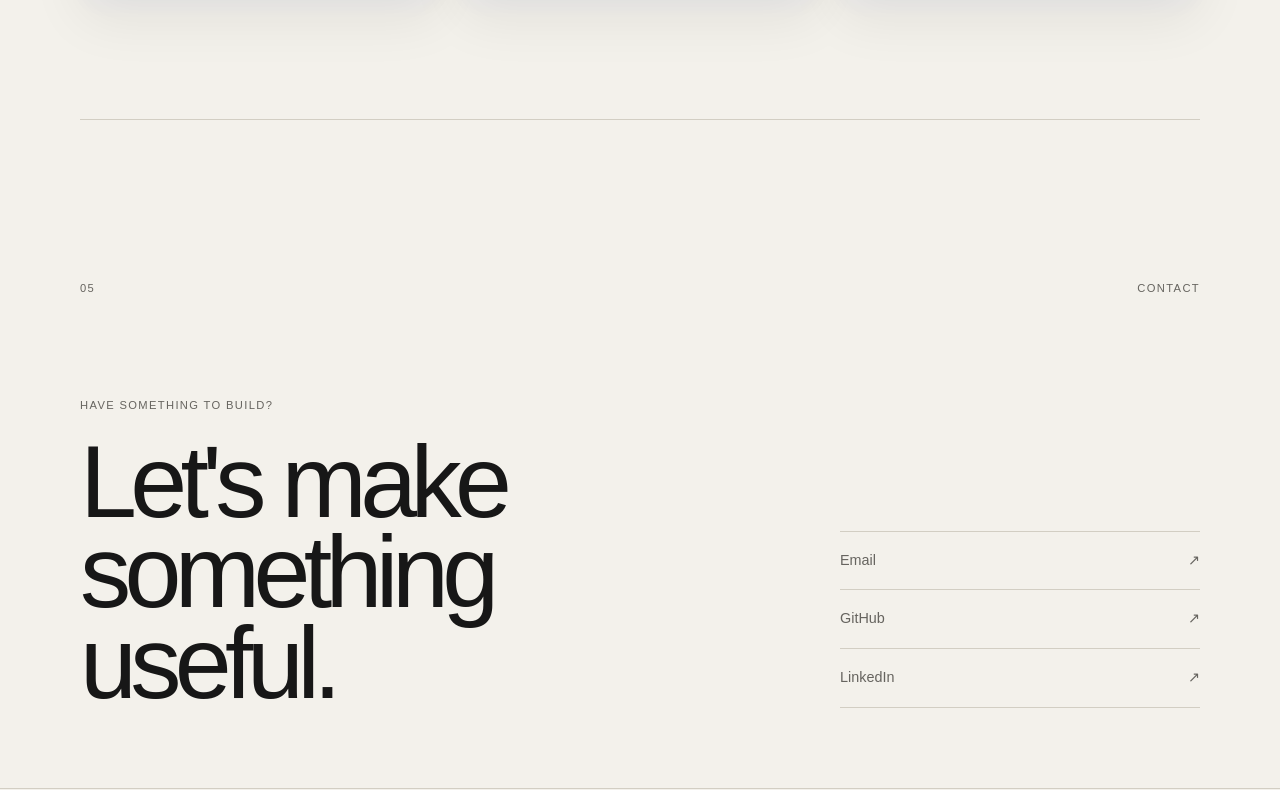
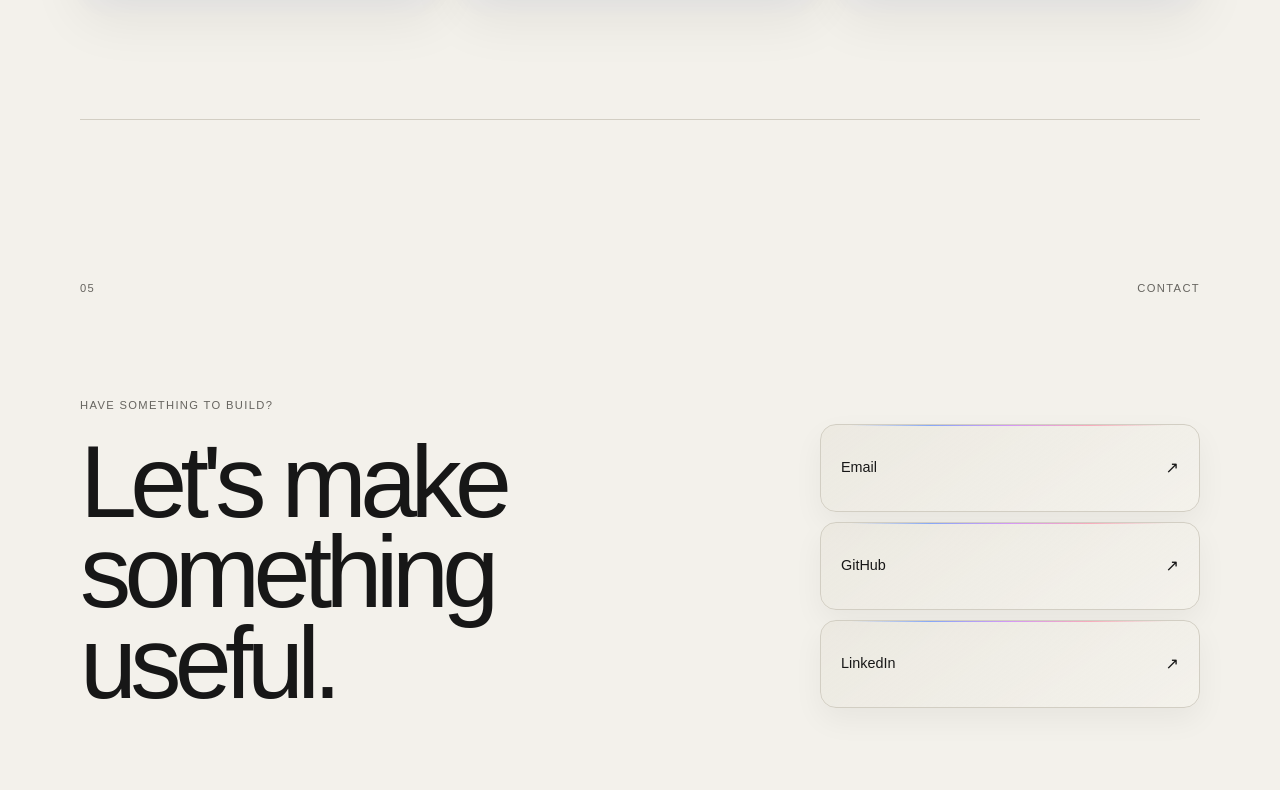
Before and after one commit to HaniSemayat/portfolio-react, a React (Vite) app: page / in a window 1280 px wide. Shown: the part 8830-9620 px from the top of the page. Built offline with nearby package versions, Linux system fonts and the light colour scheme.

Commit message:
feat: redesign contact section

```diff
--- a/src/sections/Contact/Contact.css
+++ b/src/sections/Contact/Contact.css
@@ -1,72 +1,201 @@
 .contact {
-  padding: 160px 0 80px;
+  position: relative;
+
+  padding: 160px 0 120px;
+
   border-top: 1px solid var(--border);
 }
 
 .contact-heading {
   display: flex;
   justify-content: space-between;
+
   margin-bottom: 100px;
+
   color: var(--muted-text);
+
   font-size: 0.7rem;
   letter-spacing: 0.12em;
 }
 
 .contact-content {
   display: grid;
-  grid-template-columns: 1fr 360px;
+  grid-template-columns: minmax(0, 1fr) 380px;
+
   gap: 100px;
+
   align-items: end;
 }
 
 .contact-eyebrow {
   margin: 0 0 24px;
+
   color: var(--muted-text);
+
   font-size: 0.7rem;
   letter-spacing: 0.12em;
 }
 
 .contact-main h2 {
   margin: 0;
+
   font-size: clamp(3.5rem, 8vw, 8rem);
   font-weight: 500;
   line-height: 0.88;
   letter-spacing: -0.065em;
 }
 
+/* Contact links */
+
 .contact-links {
-  border-top: 1px solid var(--border);
+  display: flex;
+  flex-direction: column;
+
+  gap: 10px;
 }
 
 .contact-link {
+  position: relative;
+
   display: flex;
   align-items: center;
   justify-content: space-between;
-  padding: 18px 0;
-  border-bottom: 1px solid var(--border);
-  color: var(--muted-text);
-  font-size: 0.9rem;
+
+  min-height: 88px;
+
+  padding: 18px 20px;
+
+  overflow: hidden;
+
+  border: 1px solid var(--border);
+  border-radius: 16px;
+
+  background:
+    linear-gradient(
+      145deg,
+      color-mix(in srgb, var(--surface) 70%, transparent),
+      color-mix(in srgb, var(--background) 96%, transparent)
+    );
+
+  color: var(--text);
+
+  box-shadow:
+    0 12px 30px color-mix(in srgb, var(--text) 5%, transparent);
+
   transition:
-    color 180ms ease,
-    padding 180ms ease;
+    transform 220ms ease,
+    border-color 220ms ease,
+    box-shadow 220ms ease;
+}
+
+.contact-link::before {
+  content: '';
+
+  position: absolute;
+
+  top: 0;
+  left: 8%;
+  right: 8%;
+
+  height: 1px;
+
+  background: linear-gradient(
+    90deg,
+    transparent,
+    rgba(91, 140, 255, 0.7),
+    rgba(198, 108, 255, 0.65),
+    rgba(255, 107, 145, 0.5),
+    transparent
+  );
 }
 
 .contact-link:hover {
-  padding-left: 8px;
-  color: var(--text);
+  transform: translateY(-3px);
+
+  border-color: color-mix(
+    in srgb,
+    var(--text) 28%,
+    var(--border)
+  );
+
+  box-shadow:
+    0 20px 45px color-mix(in srgb, var(--text) 9%, transparent),
+    0 8px 24px rgba(101, 110, 255, 0.06);
 }
 
-.contact-link span:last-child {
-  transition: transform 180ms ease;
+.contact-link > span:first-child {
+  display: flex;
+  flex-direction: column;
+
+  gap: 6px;
+
+  min-width: 0;
 }
 
-.contact-link:hover span:last-child {
+.contact-link small {
+  color: var(--muted-text);
+
+  font-size: 0.62rem;
+  letter-spacing: 0.12em;
+}
+
+.contact-link > span:first-child {
+  font-size: 0.9rem;
+}
+
+.contact-arrow {
+  flex-shrink: 0;
+
+  color: var(--muted-text);
+
+  font-size: 1rem;
+
+  transition:
+    color 180ms ease,
+    transform 180ms ease;
+}
+
+.contact-link:hover .contact-arrow {
+  color: var(--text);
+
   transform: translate(3px, -3px);
+}
+
+/* Disabled */
+
+.contact-link-disabled {
+  cursor: default;
+}
+
+.contact-link-disabled:hover {
+  transform: none;
+
+  border-color: var(--border);
+
+  box-shadow:
+    0 12px 30px color-mix(in srgb, var(--text) 5%, transparent);
+}
+
+.contact-link-disabled .contact-arrow {
+  opacity: 0.4;
+}
+
+/* Mobile */
+
+@media (max-width: 900px) {
+  .contact-content {
+    grid-template-columns: 1fr;
+    gap: 60px;
+  }
+
+  .contact-links {
+    max-width: 560px;
+  }
 }
 
 @media (max-width: 700px) {
   .contact {
-    padding: 100px 0 60px;
+    padding: 100px 0 80px;
   }
 
   .contact-heading {
@@ -74,11 +203,31 @@
   }
 
   .contact-content {
-    grid-template-columns: 1fr;
-    gap: 60px;
+    gap: 50px;
   }
 
   .contact-main h2 {
     font-size: clamp(3rem, 15vw, 6rem);
   }
+
+  .contact-link {
+    min-height: 82px;
+
+    padding: 16px;
+  }
 }
+
+@media (prefers-reduced-motion: reduce) {
+  .contact-link,
+  .contact-arrow {
+    transition: none;
+  }
+
+  .contact-link:hover {
+    transform: none;
+  }
+
+  .contact-link:hover .contact-arrow {
+    transform: none;
+  }
+}
--- a/src/sections/Contact/Contact.jsx
+++ b/src/sections/Contact/Contact.jsx
@@ -39,7 +39,7 @@ function Contact() {
           </a>
 
           <a
-            href="#"
+            href="http://linkedin.com/in/hani-t-semayat"
             className="contact-link"
           >
             <span>LinkedIn</span>
```
